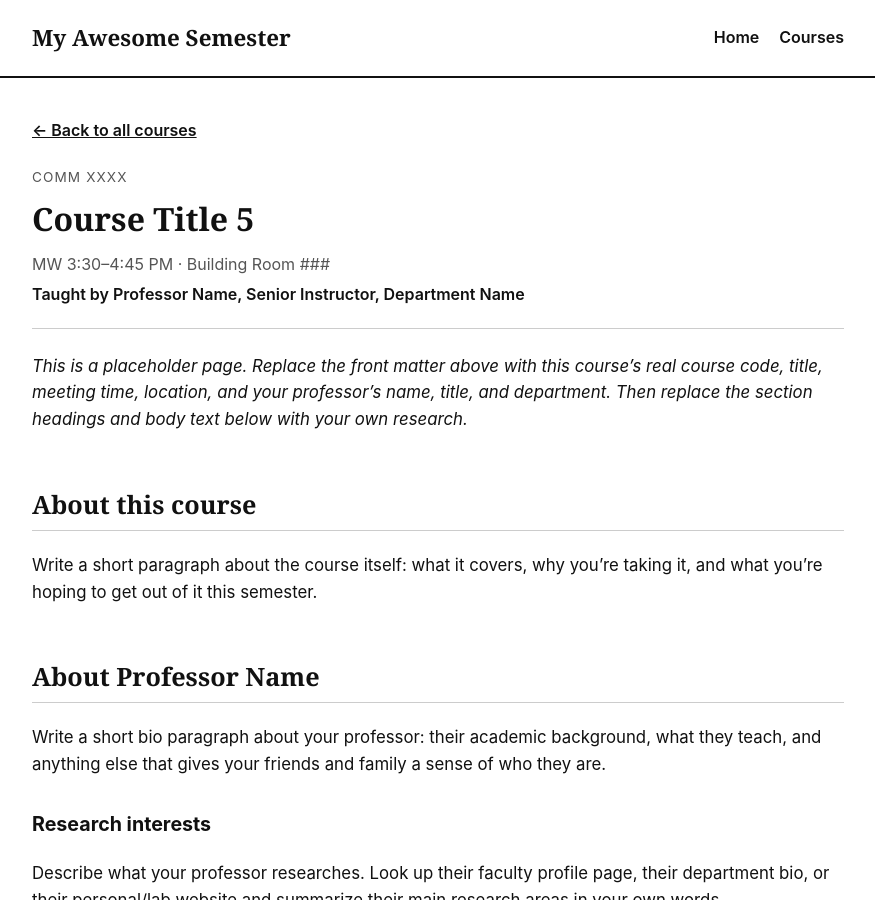
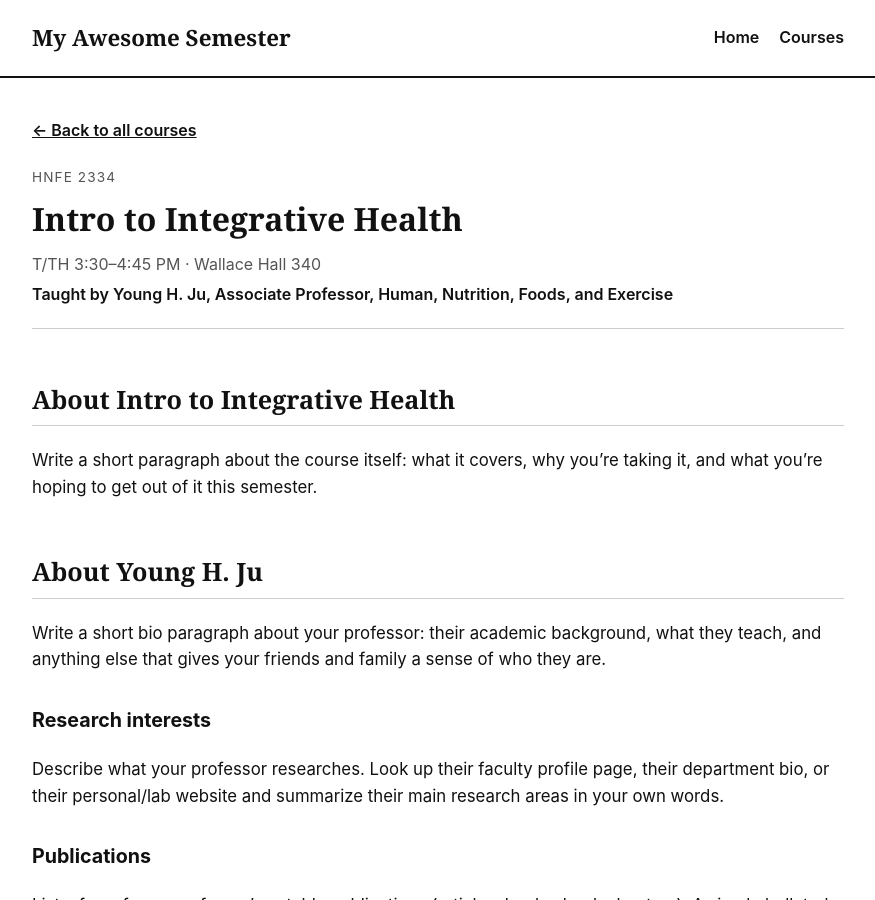
Before and after one commit to abbyfriedman1/myawesomesemester26, a Jekyll site: the page built from _courses/course-05.md, in a window 1280 px wide and 900 px high. Shown: the whole window, without its empty margins (202-1077 px from the left). Built offline with Jekyll 4.4.1, drawn with Linux system fonts in a browser that asks for light colours.

Commit message:
Update course-05.md

```diff
--- a/_courses/course-05.md
+++ b/_courses/course-05.md
@@ -1,25 +1,20 @@
 ---
 course_number: 5
-course_code: "COMM XXXX"
-course_title: "Course Title 5"
-meeting_time: "MW 3:30–4:45 PM"
-location: "Building Room ###"
-instructor_name: "Professor Name"
-instructor_title: "Senior Instructor"
-instructor_department: "Department Name"
+course_code: "HNFE 2334"
+course_title: "Intro to Integrative Health"
+meeting_time: "T/TH 3:30–4:45 PM"
+location: "Wallace Hall 340"
+instructor_name: "Young H. Ju"
+instructor_title: "Associate Professor"
+instructor_department: "Human, Nutrition, Foods, and Exercise"
 ---
 
-_This is a placeholder page. Replace the front matter above with this course's real
-course code, title, meeting time, location, and your professor's name, title, and
-department. Then replace the section headings and body text below with your own
-research._
-
-## About this course
+## About Intro to Integrative Health
 
 Write a short paragraph about the course itself: what it covers, why you're taking
 it, and what you're hoping to get out of it this semester.
 
-## About Professor Name
+## About Young H. Ju
 
 Write a short bio paragraph about your professor: their academic background, what
 they teach, and anything else that gives your friends and family a sense of who
```
